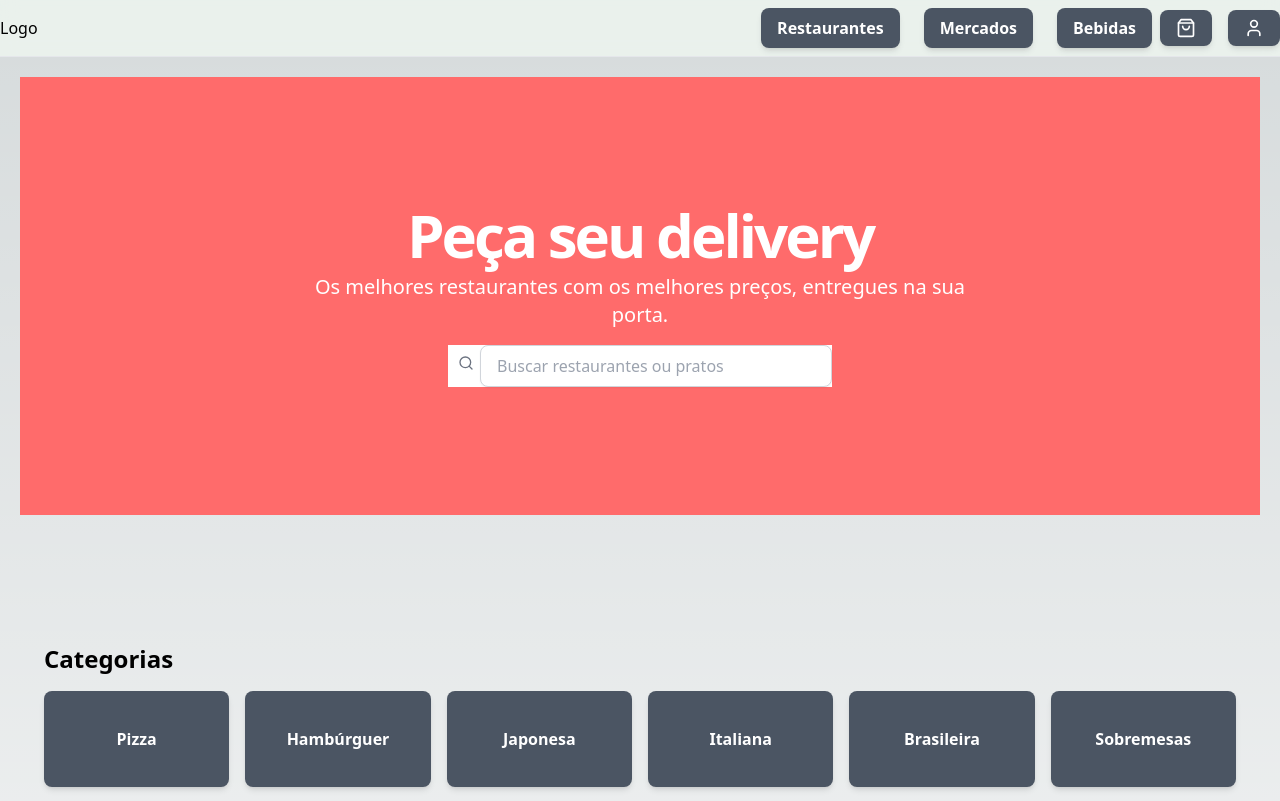
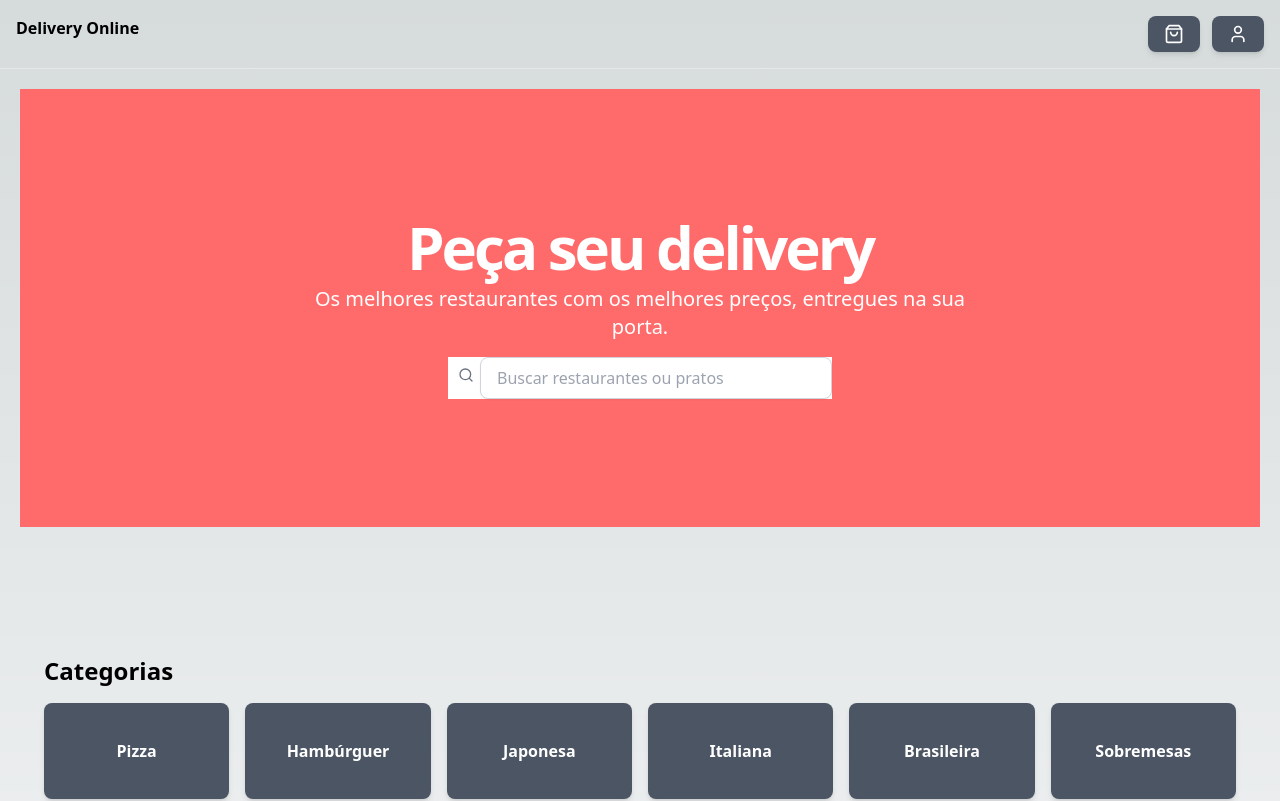
Before and after one commit to JoseErisvaldo/deliveryOnline, a Next.js app: page / in a window 1280 px wide. Shown: the top 801 px of the page. Built offline with nearby package versions, Linux system fonts and the light colour scheme.

Commit message:
style: adjusting styles in header

```diff
--- a/components/layout/header/header.js
+++ b/components/layout/header/header.js
@@ -3,23 +3,16 @@ import { ShoppingBag, User } from 'lucide-react';
 
 export default function Header() {
   return (
-    <div className="sticky top-0 z-50 w-full border-b bg-background/95 backdrop-blur supports-[backdrop-filter]:bg-background/60">
-      <div className="container flex h-14 items-center">
-        <div className="mr-4 hidden md:flex">Logo</div>
-        <div className="flex flex-1 items-center justify-between space-x-2 md:justify-end">
-          <nav className="flex items-center space-x-6">
-            <Button>Restaurantes</Button>
-            <Button>Mercados</Button>
-            <Button>Bebidas</Button>
-          </nav>
-          <div className="flex items-center space-x-4">
+    <div className="sticky top-0 z-50 w-full border-b bg-light">
+      <div className="flex justify-between">
+        <div className="m-4 font-bold">Delivery Online</div>
+        <div className="m-4 flex items-center">
+          <div className="flex items-center gap-3">
             <Button size="icon">
               <ShoppingBag className="h-5 w-5" />
-              <span className="sr-only">Carrinho</span>
             </Button>
             <Button size="icon">
               <User className="h-5 w-5" />
-              <span className="sr-only">Conta</span>
             </Button>
           </div>
         </div>
```
